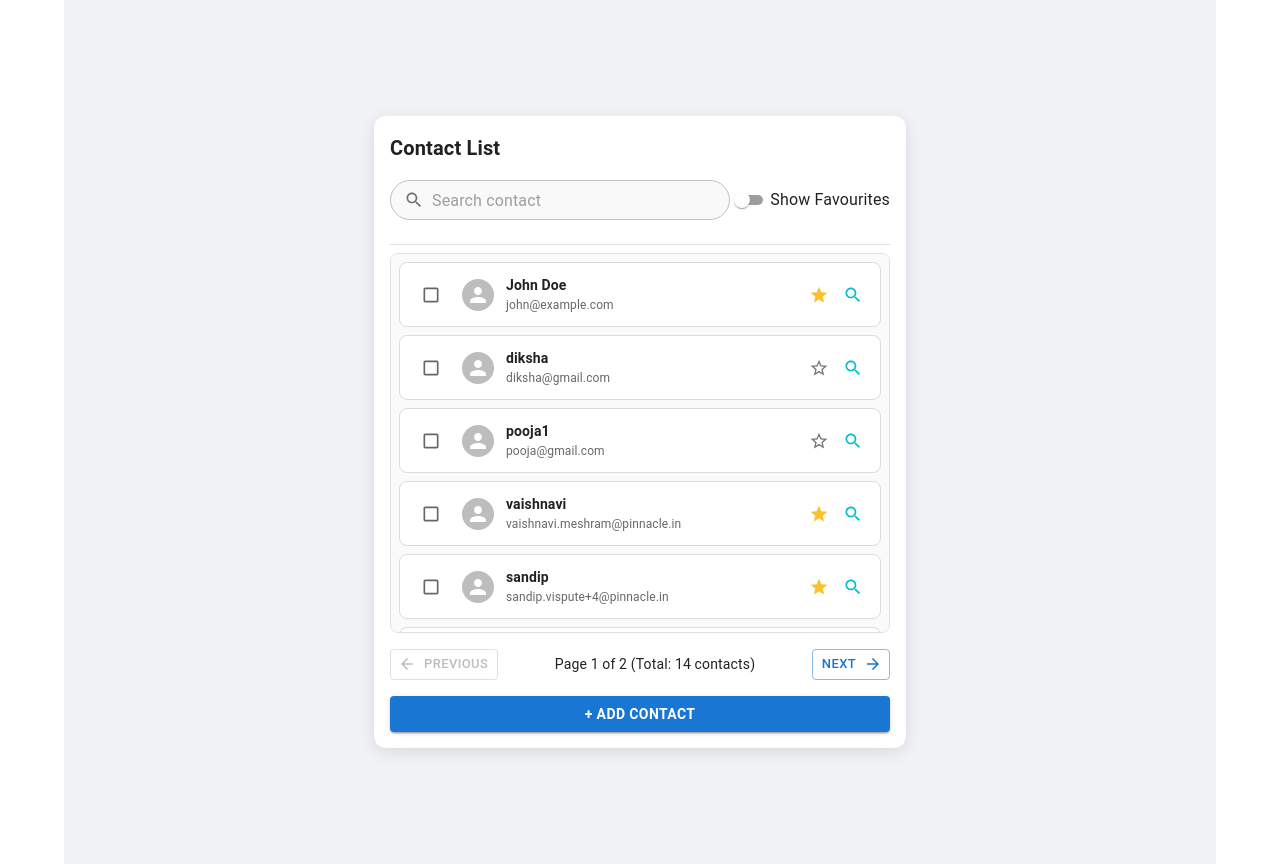
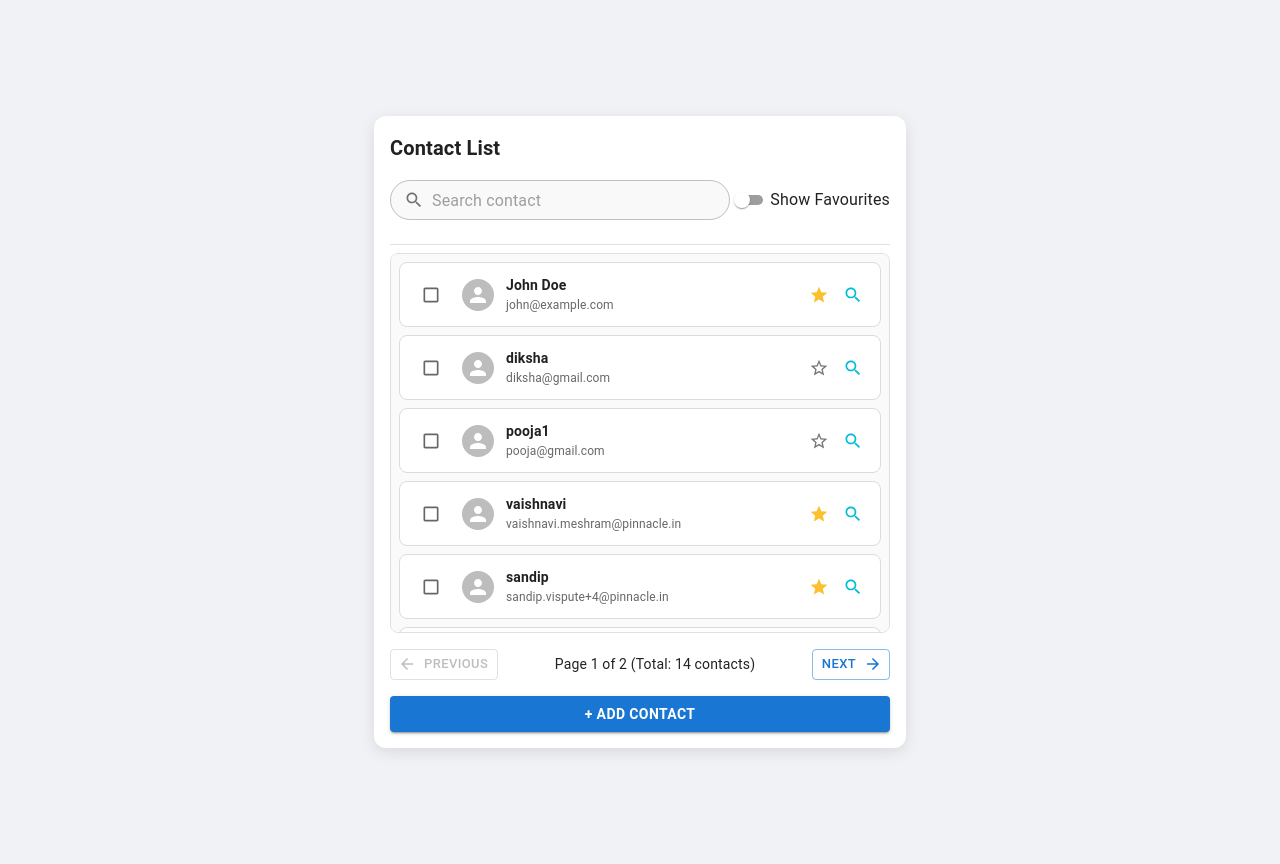
Before and after one commit to SamikshaPIN0981/Contact-Manager, a React (Vite) app in the folder contact-manager/: page / in a window 1280 px wide. Built offline with nearby package versions, Linux system fonts and the light colour scheme; data requests are answered from the project's data file.

Commit message:
Add background color to body for improved aesthetics

```diff
--- a/contact-manager/src/index.css
+++ b/contact-manager/src/index.css
@@ -5,4 +5,5 @@
 body {
   margin: 0;
   font-family: -apple-system, BlinkMacSystemFont, 'Segoe UI', Roboto, 'Helvetica Neue', Arial, sans-serif;
+  background-color: #f0f2f5;
 }
```
